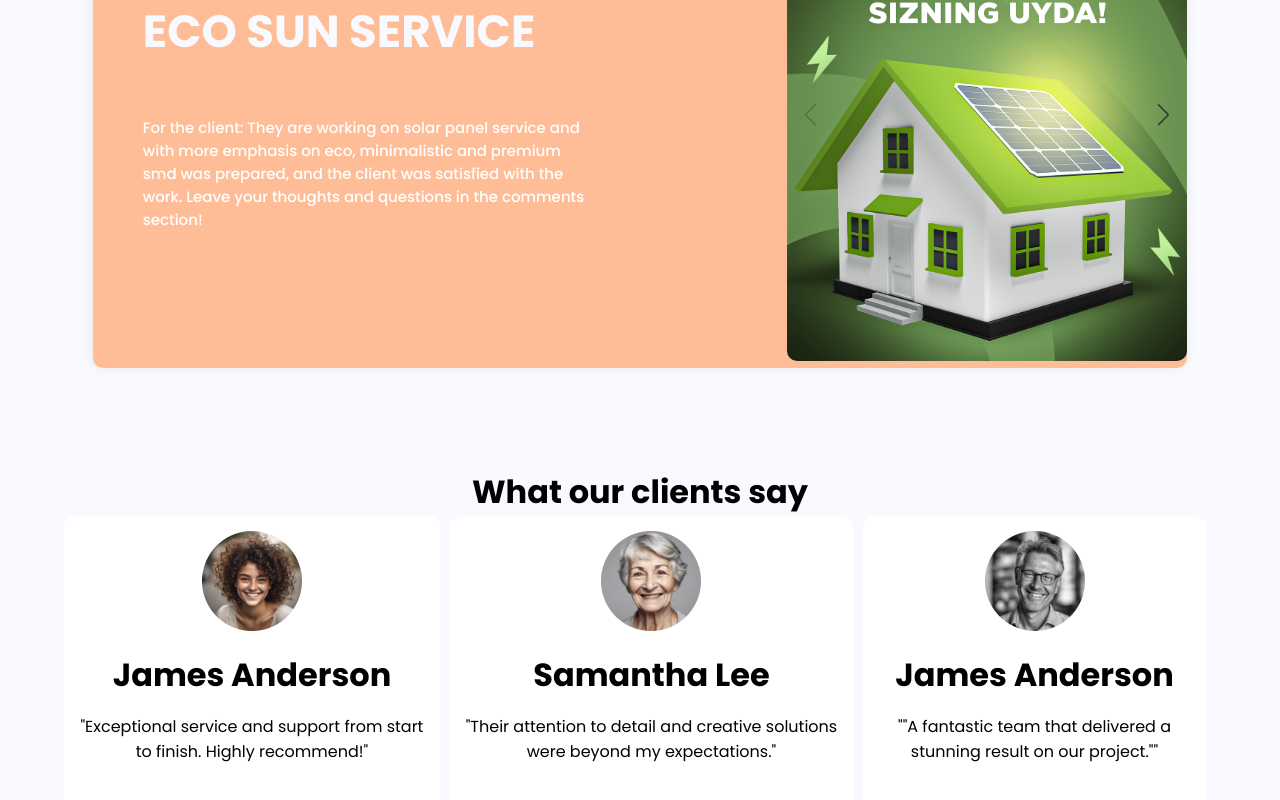
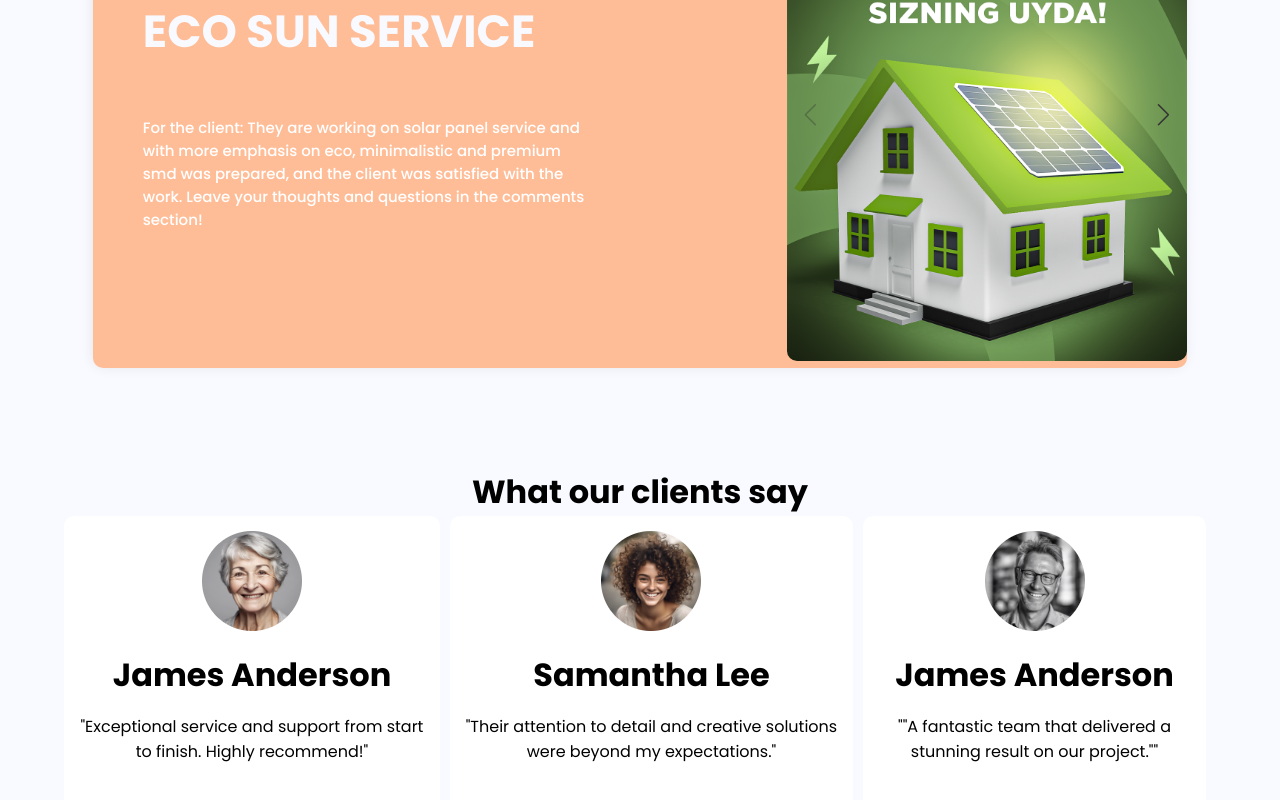
Before and after one commit to nematjonovv/PortfolioAD, a React (Vite) app: page / in a window 1280 px wide. Shown: the part 2919-3719 px from the top of the page. Built offline with nearby package versions, Linux system fonts and the light colour scheme.

Commit message:
img updated2

```diff
--- a/src/components/Home/Testimonials/Testimonials.jsx
+++ b/src/components/Home/Testimonials/Testimonials.jsx
@@ -1,22 +1,24 @@
 import "./Testimonials.scss"
-
+import client1 from "../../../../public/images/testimonials/Image (2).png"
+import client2 from "../../../../public/images/testimonials/Image (1).png"
+import client3 from "../../../../public/images/testimonials/Image.png"
 function Testimonials() {
   return (
     <div className='clients_say'>
         <h1>What our clients say</h1>
         <div className="clients_wrapper">
             <div className="clients_cart">
-                <img src="../../../../public/images/testimonials/Image (1).png" alt="" />
+                <img src={client1} alt="" />
                 <h1>James Anderson</h1>
                 <p>"Exceptional service and support from start to finish. Highly recommend!"</p>
             </div>
             <div className="clients_cart">
-                <img src="../../../../public/images/testimonials/Image (2).png" alt="" />
+                <img src={client2} alt="" />
                 <h1>Samantha Lee</h1>
                 <p>"Their attention to detail and creative solutions were beyond my expectations."</p>
             </div>
             <div className="clients_cart">
-                <img src="../../../../public/images/testimonials/Image.png" alt="" />
+                <img src={client3} alt="" />
                 <h1>James Anderson</h1>
                 <p>""A fantastic team that delivered a stunning result on our project.""</p>
             </div>
```
